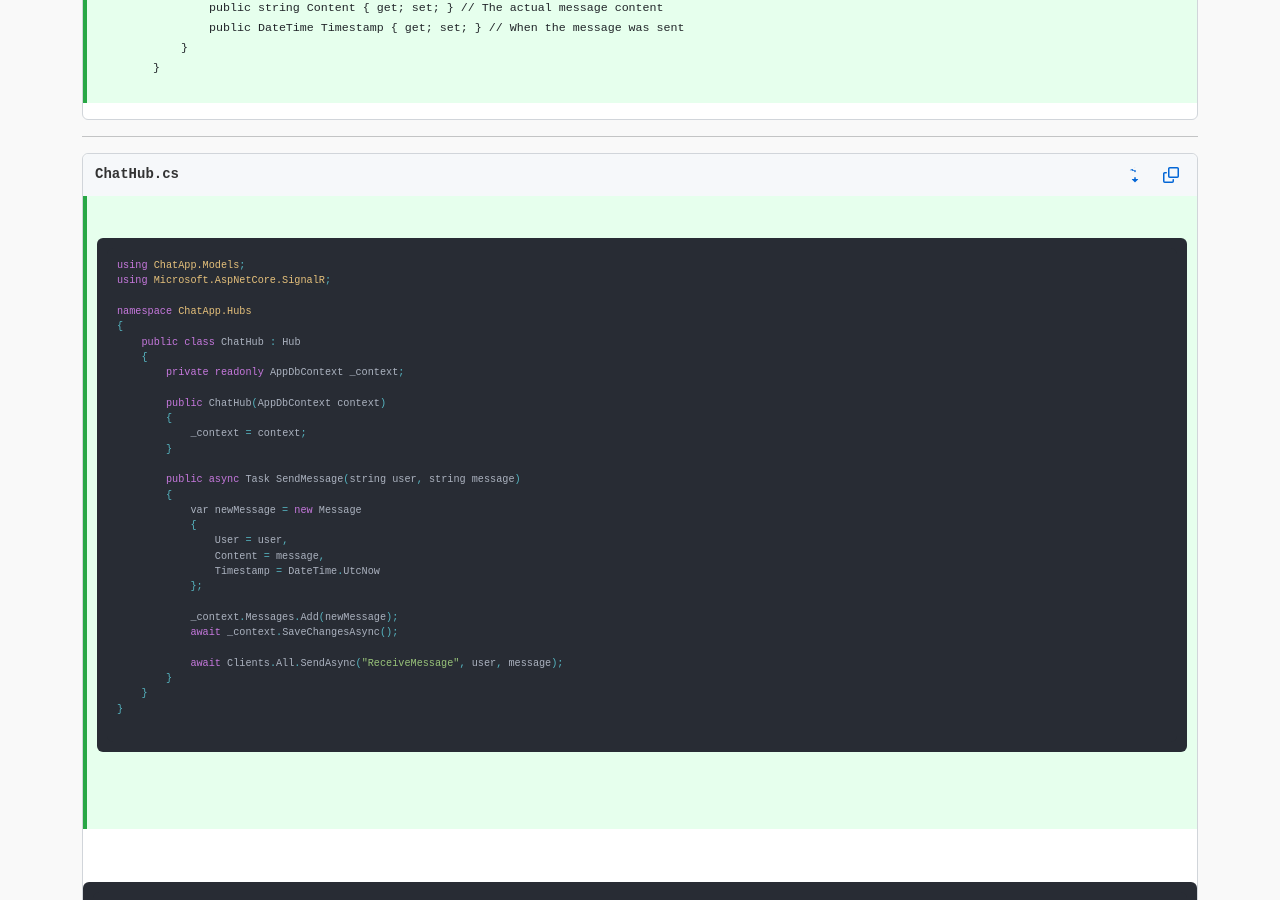
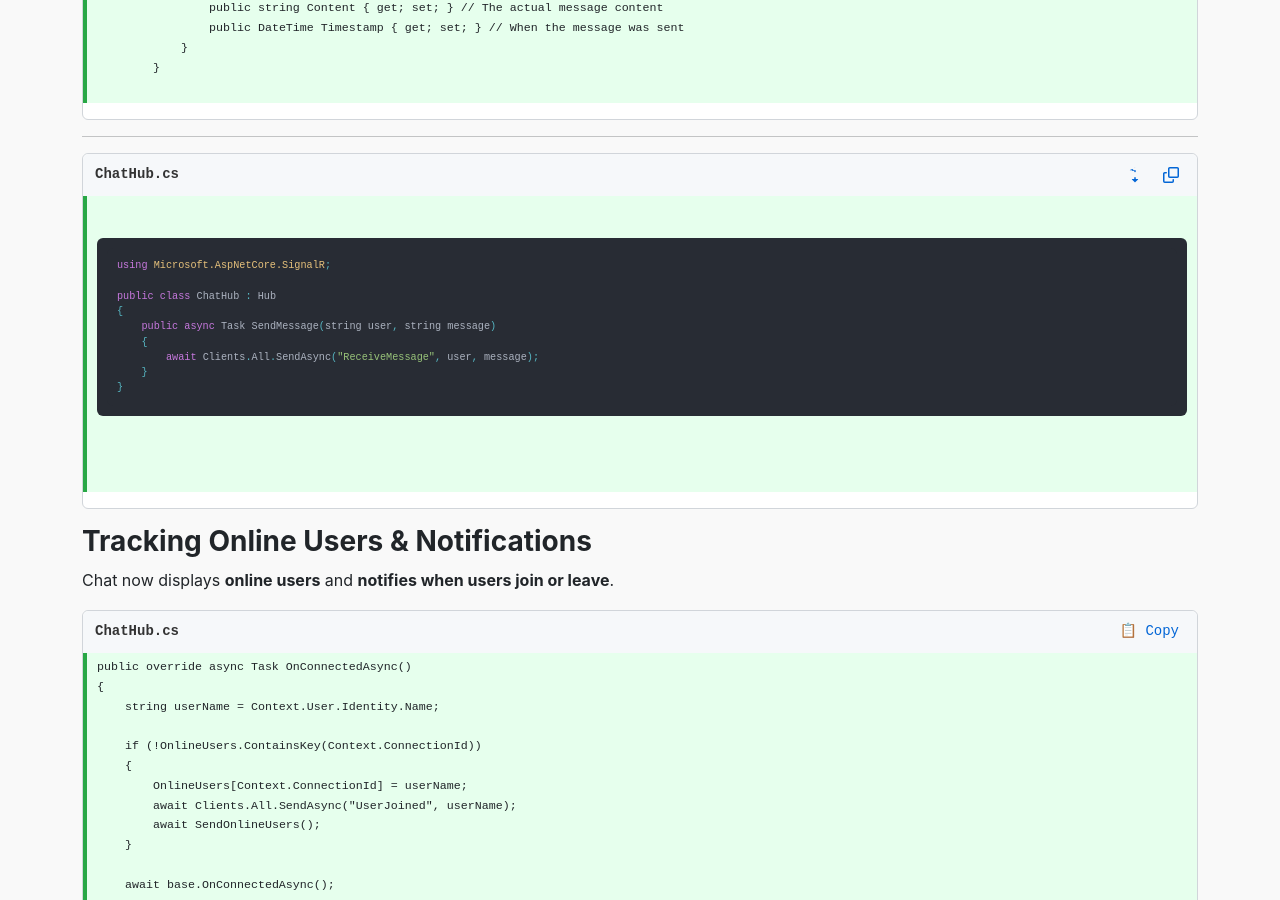
Before and after one commit to JWalshe86/ChatApp, a Jekyll site: the page built from docs/ChatAppPartTwo.md, in a window 1280 px wide and 900 px high, scrolled down 739 px. Built offline with Jekyll 4.4.1, drawn with Linux system fonts in a browser that asks for light colours; nearby versions of some CDN libraries.

Commit message:
Update ChatAppPartTwo.md

```diff
--- a/docs/ChatAppPartTwo.md
+++ b/docs/ChatAppPartTwo.md
@@ -60,45 +60,11 @@
     </div>
 
     <div class="code-container">
-        <!-- Default Updated Code (Always Visible) -->
+        <!-- Updated Code (Always Visible) -->
         <pre class="updated-code"><code class="language-csharp">
-        {% highlight csharp %}
-using ChatApp.Models;
+{% highlight csharp %}
 using Microsoft.AspNetCore.SignalR;
 
-namespace ChatApp.Hubs
-{
-    public class ChatHub : Hub
-    {
-        private readonly AppDbContext _context;
-
-        public ChatHub(AppDbContext context)
-        {
-            _context = context;
-        }
-
-        public async Task SendMessage(string user, string message)
-        {
-            var newMessage = new Message
-            {
-                User = user,
-                Content = message,
-                Timestamp = DateTime.UtcNow
-            };
-
-            _context.Messages.Add(newMessage);
-            await _context.SaveChangesAsync();
-
-            await Clients.All.SendAsync("ReceiveMessage", user, message);
-        }
-    }
-}
-        {% endhighlight %}
-        </code></pre>
-
-        <!-- Original Code (Hidden Until Expanded) -->
-        <pre class="unchanged-code"><code class="language-csharp">
-        {% highlight csharp %}
 public class ChatHub : Hub
 {
     public async Task SendMessage(string user, string message)
@@ -106,12 +72,43 @@
         await Clients.All.SendAsync("ReceiveMessage", user, message);
     }
 }
-        {% endhighlight %}
+{% endhighlight %}
+        </code></pre>
+
+        <!-- Full Code (Expanded View) -->
+        <pre class="updated-code full-code" style="display: none;"><code class="language-csharp">
+{% highlight csharp %}
+using ChatApp.Models;
+using Microsoft.AspNetCore.SignalR;
+
+namespace ChatApp.Hubs
+{
+    private readonly AppDbContext _context;
+
+    public ChatHub(AppDbContext context)
+    {
+        _context = context;
+    }
+
+    public async Task SendMessage(string user, string message)
+    {
+        var newMessage = new Message
+        {
+            User = user,
+            Content = message,
+            Timestamp = DateTime.UtcNow
+        };
+
+        _context.Messages.Add(newMessage);
+        await _context.SaveChangesAsync();
+
+        await Clients.All.SendAsync("ReceiveMessage", user, message);
+    }
+}
+{% endhighlight %}
         </code></pre>
     </div>
 </div>
-
-
 
 ### **Tracking Online Users & Notifications**
 Chat now displays **online users** and **notifies when users join or leave**.
```
